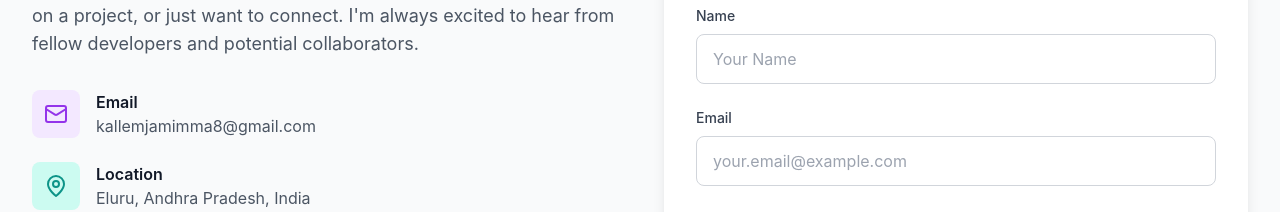
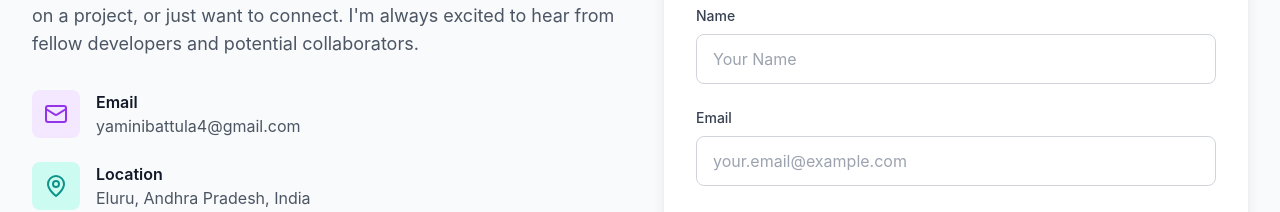
Before and after one commit to rowthuram24/yamini-portfolio, a React (Vite) app: page / in a window 1280 px wide. Shown: the part 6579-6791 px from the top of the page. Built offline with nearby package versions, Linux system fonts and the light colour scheme.

Commit message:
Update Contact.tsx

```diff
--- a/src/components/Contact.tsx
+++ b/src/components/Contact.tsx
@@ -91,10 +91,10 @@ const Contact: React.FC = () => {
                 <div>
                   <p className="font-semibold text-gray-900 dark:text-white">Email</p>
                   <a
-                    href="mailto:kallemjamimma8@gmail.com"
+                    href="mailto:yaminibattula4@gmail.com"
                     className="text-gray-600 dark:text-gray-300 hover:text-purple-600 dark:hover:text-purple-400 transition-colors"
                   >
-                    kallemjamimma8@gmail.com
+                    yaminibattula4@gmail.com
                   </a>
                 </div>
               </div>
```
